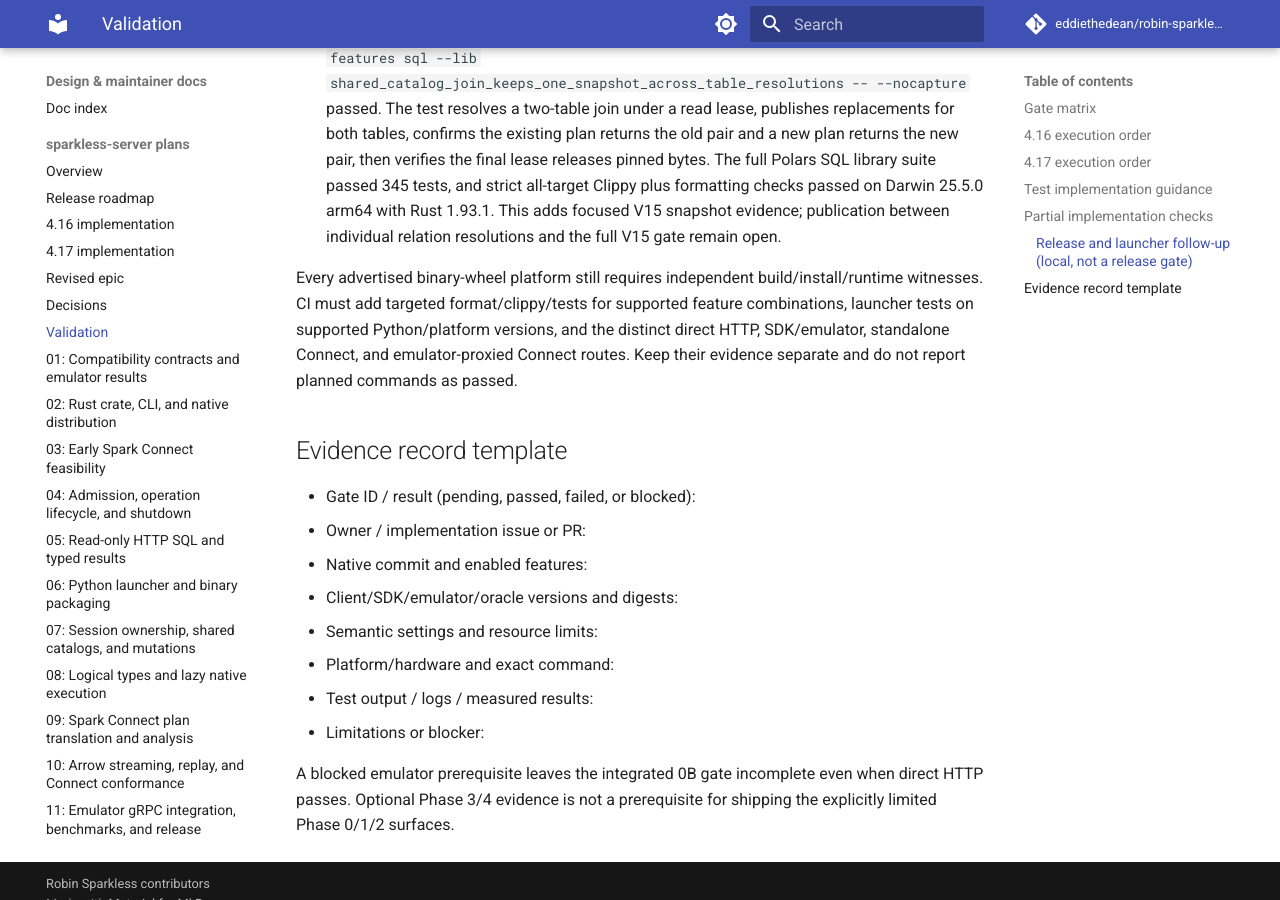
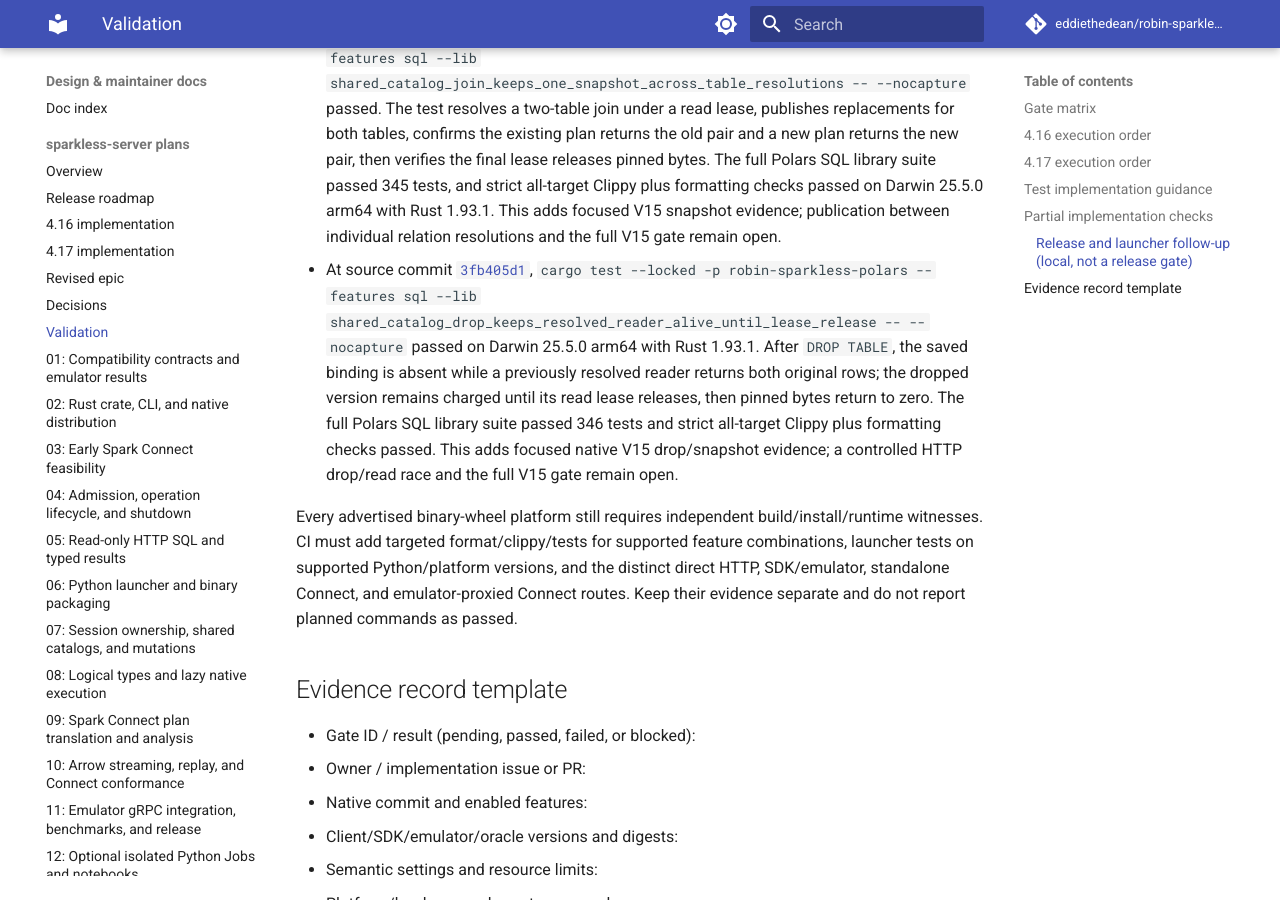
Before and after one commit to eddiethedean/robin-sparkless, an MkDocs documentation site: the page built from docs/plans/sparkless-server/VALIDATION.md, in a window 1280 px wide and 900 px high, scrolled down 16156 px. Built offline with MkDocs 1.6.1 and Material for MkDocs 9.7.7, drawn with Linux system fonts in a browser that asks for light colours; comment, search, counter and statistics services are not loaded.

Commit message:
Record table drop snapshot validation

```diff
--- a/docs/plans/sparkless-server/VALIDATION.md
+++ b/docs/plans/sparkless-server/VALIDATION.md
@@ -139,6 +139,7 @@
 - `cargo test --locked -p robin-sparkless-polars --features sql --lib shared_catalog_reader_keeps_resolved_table_version_across_publication -- --nocapture` — passed at source commit [`d1a10c11`](https://github.com/eddiethedean/robin-sparkless/commit/d1a10c11), on Darwin 25.5.0 arm64 with Rust 1.93.1. A resolved reader continues to collect the prior table version after publication, new readers see the replacement, and the pinned bytes are released with the final read lease. The full Polars SQL library suite passed 340 tests, and strict all-target Polars Clippy passed. This is focused native V15 snapshot evidence; statement-wide multi-table/HTTP races and the full V15 gate remain open.
 - At source commit [`f7888ffa`](https://github.com/eddiethedean/robin-sparkless/commit/f7888ffa), `cargo test --locked -p robin-sparkless-polars --features sql --lib` passed all 344 tests, strict all-target Polars Clippy passed, and `cargo test --locked -p sparkless-server --test phase1_http -- --nocapture` passed its live server test on Darwin 25.5.0 arm64 with Rust 1.93.1. New boundary coverage proves the saved-table slot rejects another binding but allows replacement; the per-session temporary-view cap rejects excess SQL DDL and native publication, permits replacement, remains independent across new sessions, and admits only one of two competing publications. This closes the publication-time view-limit enforcement gap and adds focused D08/catalog-capacity evidence; the full retention, catalog-pressure, and V15/V16 gates remain open.
 - At source commit [`2c5e28e0`](https://github.com/eddiethedean/robin-sparkless/commit/2c5e28e0), `cargo test --locked -p robin-sparkless-polars --features sql --lib shared_catalog_join_keeps_one_snapshot_across_table_resolutions -- --nocapture` passed. The test resolves a two-table join under a read lease, publishes replacements for both tables, confirms the existing plan returns the old pair and a new plan returns the new pair, then verifies the final lease releases pinned bytes. The full Polars SQL library suite passed 345 tests, and strict all-target Clippy plus formatting checks passed on Darwin 25.5.0 arm64 with Rust 1.93.1. This adds focused V15 snapshot evidence; publication between individual relation resolutions and the full V15 gate remain open.
+- At source commit [`3fb405d1`](https://github.com/eddiethedean/robin-sparkless/commit/3fb405d1), `cargo test --locked -p robin-sparkless-polars --features sql --lib shared_catalog_drop_keeps_resolved_reader_alive_until_lease_release -- --nocapture` passed on Darwin 25.5.0 arm64 with Rust 1.93.1. After `DROP TABLE`, the saved binding is absent while a previously resolved reader returns both original rows; the dropped version remains charged until its read lease releases, then pinned bytes return to zero. The full Polars SQL library suite passed 346 tests and strict all-target Clippy plus formatting checks passed. This adds focused native V15 drop/snapshot evidence; a controlled HTTP drop/read race and the full V15 gate remain open.
 
 Every advertised binary-wheel platform still requires independent build/install/runtime witnesses. CI must add targeted format/clippy/tests for supported feature combinations, launcher tests on supported Python/platform versions, and the distinct direct HTTP, SDK/emulator, standalone Connect, and emulator-proxied Connect routes. Keep their evidence separate and do not report planned commands as passed.
 
```
